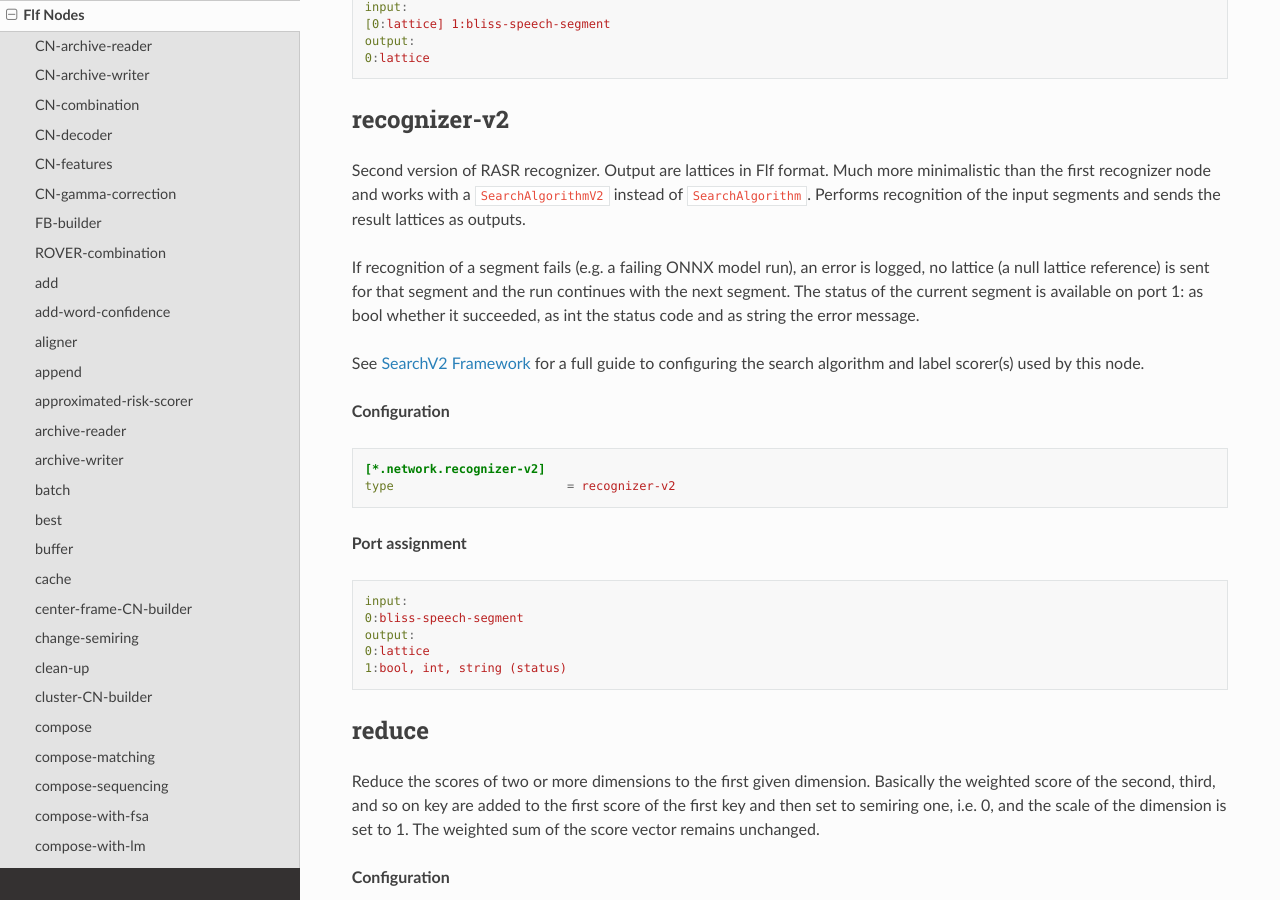
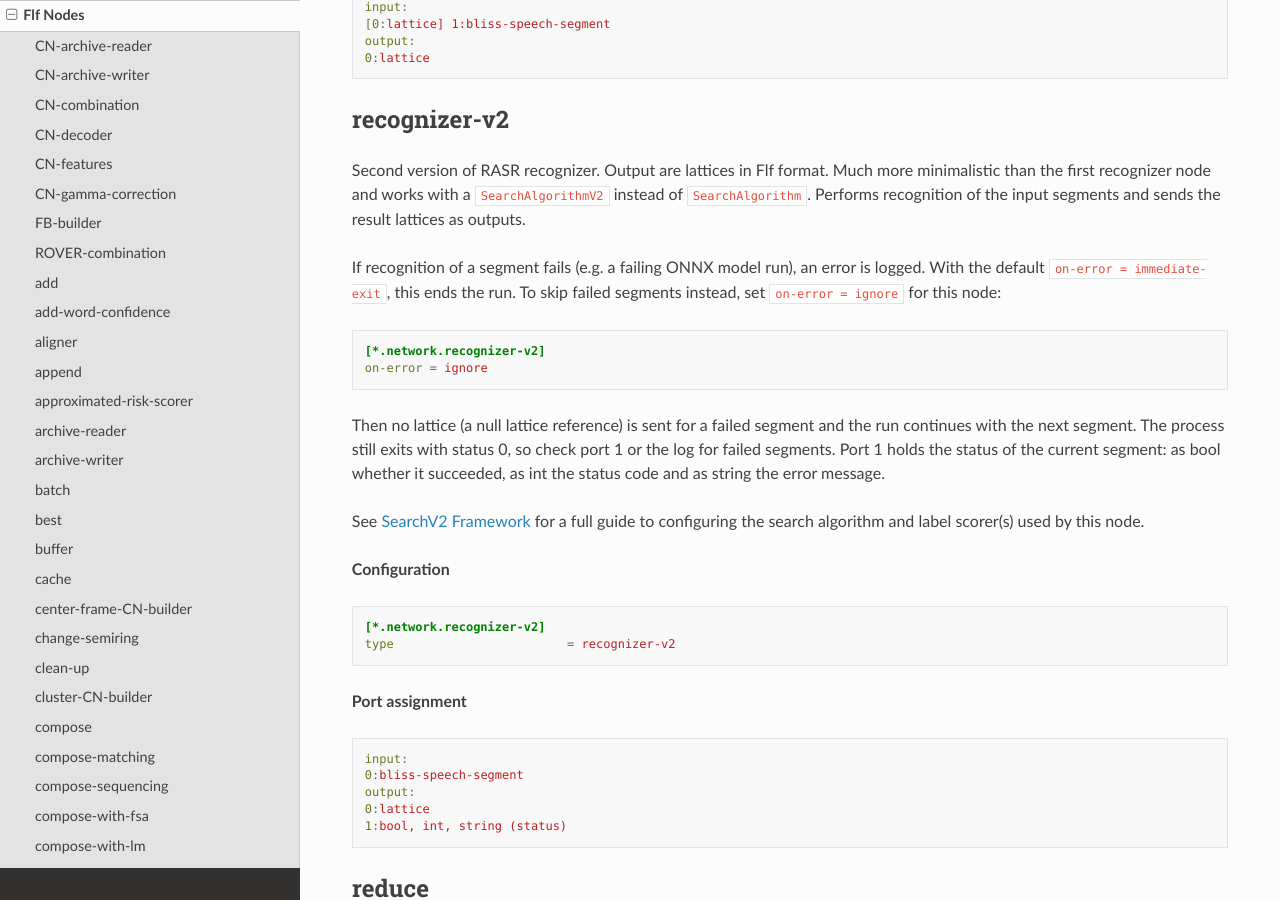
Before and after one commit to rwth-i6/rasr, a Sphinx documentation site: the page built from doc/flf_nodes.rst, in a window 1280 px wide and 900 px high, scrolled down 45965 px. Built offline with Sphinx 7.4.7 and the Read the Docs theme 3.1.0, drawn with Linux system fonts in a browser that asks for light colours.

Commit message:
Document that RecognizerV2 skips failed segments only with on-error = ignore
A failed segment is logged with `error()`, which ends the run with the
default `on-error = immediate-exit`. The documentation claimed the run
always continues with the next segment. Describe the default, show the
setting that makes the node skip failed segments, and note that the
process then exits with status 0.

Co-Authored-By: Claude Opus 5.5 <noreply@anthropic.com>

```diff
--- a/doc/flf_nodes.rst
+++ b/doc/flf_nodes.rst
@@ -2905,9 +2905,18 @@ and works with a ``SearchAlgorithmV2`` instead of
 ``SearchAlgorithm``. Performs recognition of the input segments
 and sends the result lattices as outputs.
 
-If recognition of a segment fails (e.g. a failing ONNX model run), an error is logged, no lattice (a null lattice
-reference) is sent for that segment and the run continues with the next segment. The status of the current segment
-is available on port 1: as bool whether it succeeded, as int the status code and as string the error message.
+If recognition of a segment fails (e.g. a failing ONNX model run), an error is logged. With the default
+``on-error = immediate-exit``, this ends the run. To skip failed segments instead, set ``on-error = ignore`` for this
+node:
+
+.. code-block:: ini
+
+    [*.network.recognizer-v2]
+    on-error = ignore
+
+Then no lattice (a null lattice reference) is sent for a failed segment and the run continues with the next segment.
+The process still exits with status 0, so check port 1 or the log for failed segments. Port 1 holds the status of the
+current segment: as bool whether it succeeded, as int the status code and as string the error message.
 
 See :doc:`search_v2` for a full guide to configuring the search algorithm and label scorer(s) used by this node.
 
```
Also changed, not shown: 1 other file.
